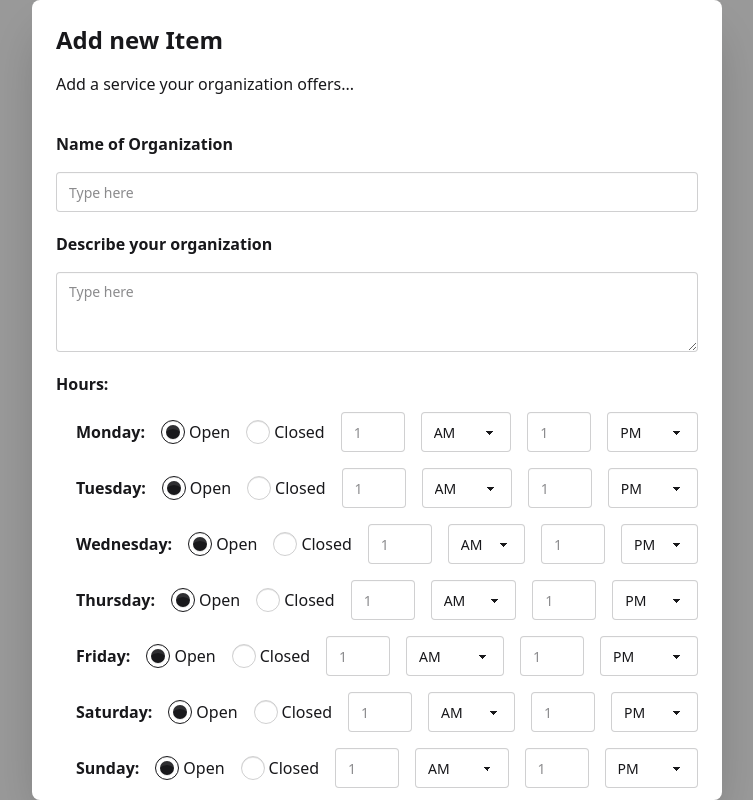
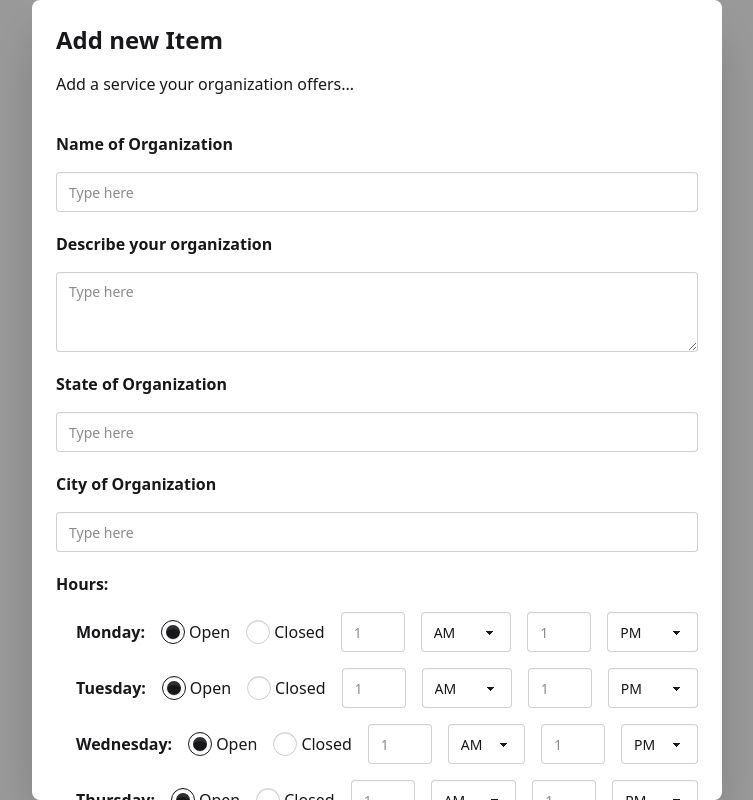
Before and after one commit to PeterMoraStevens/CareConnect, a React (Vite) app in the folder client/: page /AddOrganization in a window 1280 px wide. Both pictures are taken after a click on the button "Create New Organization". Shown: the whole page, without its empty margins (263-1016 px from the left). Built offline with nearby package versions, Linux system fonts and the light colour scheme; no server answers.

Commit message:
added city and state fields

```diff
--- a/client/src/App.tsx
+++ b/client/src/App.tsx
@@ -9,8 +9,8 @@ import OrgSignIn from "./routes/OrgSignIn";
 import Profiles from "./routes/Profiles";
 
 export const CareRoutes = () => {
-  const [city, setCity] = useState("");
-  const [state, setState] = useState("");
+  const [city, setCity] = useState<string>("");
+  const [state, setState] = useState<string>("");
 
   return (
     <Routes>
--- a/client/src/components/AddOrganization.tsx
+++ b/client/src/components/AddOrganization.tsx
@@ -161,6 +161,28 @@ const AddOrganization = () => {
                 required
                 maxLength={310}
                 onChange={(e) => setDesc(e.target.value)}
+              />
+            </div>
+
+            <div id="name" className="mt-5">
+              <h3 className="pb-4 font-bold">State of Organization</h3>
+              <input
+                type="text"
+                placeholder="Type here"
+                className="input input-bordered w-full max-w"
+                required
+                onChange={(e) => setState(e.target.value)}
+              />
+            </div>
+
+            <div id="name" className="mt-5">
+              <h3 className="pb-4 font-bold">City of Organization</h3>
+              <input
+                type="text"
+                placeholder="Type here"
+                className="input input-bordered w-full max-w"
+                required
+                onChange={(e) => setCity(e.target.value)}
               />
             </div>
 
--- a/client/src/components/PreviewCard.tsx
+++ b/client/src/components/PreviewCard.tsx
@@ -19,12 +19,15 @@ function PreviewCard({
   hours,
   phone,
   email,
+  i
 }: props) {
   const googleMapsURL = `https://www.google.com/maps/dir/?api=1&destination=${address}`;
 
+  const modalString = `my_modal_${i}`
+
   return (
     <>
-      <dialog id="my_modal_2" className="modal">
+      <dialog id={modalString} className="modal">
         <div className="modal-box bg-lime-50 p-10">
           <h3 className="font-bold text-lg">{name}</h3>
           <p className="py-2">{description}</p>
@@ -90,7 +93,7 @@ function PreviewCard({
       </dialog>
       <div
         className="card bg-lime-50 w-96 shadow-xl cursor-pointer"
-        onClick={() => document.getElementById("my_modal_2").showModal()}
+        onClick={() => document.getElementById(modalString).showModal()}
       >
         <figure className="px-10 pt-10">
           <img src={image} alt="Shoes" className="rounded-xl" />
--- a/client/src/components/UserCard.tsx
+++ b/client/src/components/UserCard.tsx
@@ -12,6 +12,7 @@ interface props {
   phone: string;
   email: string;
   ref: any;
+  i: number;
 }
 
 function UserCard({
@@ -24,12 +25,16 @@ function UserCard({
   phone,
   email,
   ref,
+  i,
 }: props) {
   const googleMapsURL = `https://www.google.com/maps/dir/?api=1&destination=${address}`;
+  const modalString = `my_modal_${i}`;
+  const editModalString = `edit_modal_${i}`;
+  const deleteModalString = `delete_modal_${i}`;
 
   return (
     <>
-      <dialog id="my_modal_2" className="modal">
+      <dialog id={modalString} className="modal">
         <div className="modal-box bg-lime-50 p-10">
           <h3 className="font-bold text-lg">{name}</h3>
           <p className="py-2">{description}</p>
@@ -64,7 +69,7 @@ function UserCard({
         </form>
       </dialog>
 
-      <dialog id="edit_modal" className="modal">
+      <dialog id={editModalString} className="modal">
         <div className="modal-box">
           <h3 className="font-bold text-lg">Edit Fields</h3>
           <p className="py-4">form content</p>
@@ -78,7 +83,7 @@ function UserCard({
         </div>
       </dialog>
 
-      <dialog id="delete_modal" className="modal">
+      <dialog id={deleteModalString} className="modal">
         <div className="modal-box">
           <h3 className="font-bold text-lg">Delete Resource</h3>
           <p className="py-4">you sure?</p>
@@ -118,14 +123,16 @@ function UserCard({
           </div>
           <div className="card-actions">
             <button
-              onClick={() => document.getElementById("edit_modal").showModal()}
+              onClick={() =>
+                document.getElementById(editModalString).showModal()
+              }
               className="btn bg-orange-200 text-black hover:bg-orange-400 cursor-pointer"
             >
               Edit
             </button>
             <button
               onClick={() =>
-                document.getElementById("delete_modal").showModal()
+                document.getElementById(deleteModalString).showModal()
               }
               className="btn btn-error text-black hover:bg-orange-400 cursor-pointer"
             >
--- a/client/src/routes/Profiles.tsx
+++ b/client/src/routes/Profiles.tsx
@@ -73,9 +73,9 @@ const UserProfile = () => {
         </div>
       </div>
       <div className="grid-cols-3 grid gap-16 max-w-[80%] mx-8 mt-8">
-        {orgs.map((org, index) => (
+        {orgs.map((org, i) => (
           <UserCard
-            key={index}
+            key={i}
             name={org.name}
             address={org.address}
             description={org.desc}
@@ -85,6 +85,7 @@ const UserProfile = () => {
             email={org.Email}
             image={org.img}
             ref={org.ref}
+            i = {i}
           />
         ))}
       </div>
--- a/client/src/routes/Resources.tsx
+++ b/client/src/routes/Resources.tsx
@@ -11,7 +11,12 @@ interface Resource {
   [key: string]: any;
 }
 
-const Resources = () => {
+interface props {
+  city: string;
+  state: string;
+}
+
+const Resources = ({ city, state }: props) => {
   const [resources, setResources] = useState<Resource[]>([]);
   const [filterResourceType, setFilterResourceType] = useState<string>("");
   // const [filterDemographic, setFilterDemographic] = useState<string>("");
@@ -57,11 +62,15 @@ const Resources = () => {
         </div>
       </div>
       <div className="min-h-screen justify-center flex bg-orange-200">
-        <ul className="grid-cols-3 grid gap-16 max-w-[80%]">
-          {resources.map((resource) => {
+        <ul className="grid-cols-3 mt-8 grid gap-8 max-w-[80%]">
+          {resources.map((resource, i) => {
+            {
+              resource.city.toLowerCase() == city.toLowerCase() &&
+                resource.state.toLowerCase() == state.toLowerCase();
               return (
                 <li key={resource.id}>
                   <PreviewCard
+                    i = {i}
                     name={resource.name}
                     website={resource.url}
                     image={resource.img}
@@ -73,6 +82,7 @@ const Resources = () => {
                   />
                 </li>
               );
+            }
           })}
         </ul>
       </div>
```
Lines whose indentation alone changed are shown as unchanged.
